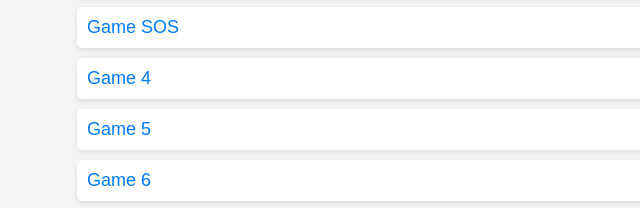
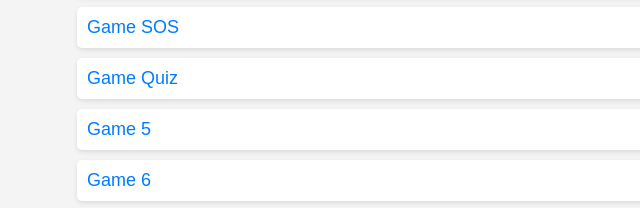
Before and after one commit to adiazrestu/adiazrestu.github.io, a plain HTML site: page index.html in a window 1280 px wide. Shown: the part 193-401 px from the top of the page, 263-903 px from the left. Drawn offline with Linux system fonts and the light colour scheme.

Commit message:
Update index.html

```diff
--- a/index.html
+++ b/index.html
@@ -44,7 +44,7 @@
         <li><a href="https://adiazrestu.github.io/Benchmark" target="_blank">Benchmark 3D</a></li>
         <li><a href="https://adiazrestu.github.io/ulartangga" target="_blank">Ular Tangga</a></li>
         <li><a href="https://adiazrestu.github.io/SOSGAME/" target="_blank">Game SOS</a></li>
-        <li><a href="https://example.com/game4" target="_blank">Game 4</a></li>
+        <li><a href="https://adiazrestu.github.io/QuizGame" target="_blank">Game Quiz</a></li>
         <li><a href="https://example.com/game5" target="_blank">Game 5</a></li>
         <li><a href="https://example.com/game6" target="_blank">Game 6</a></li>
         <li><a href="https://example.com/game7" target="_blank">Game 7</a></li>
```
